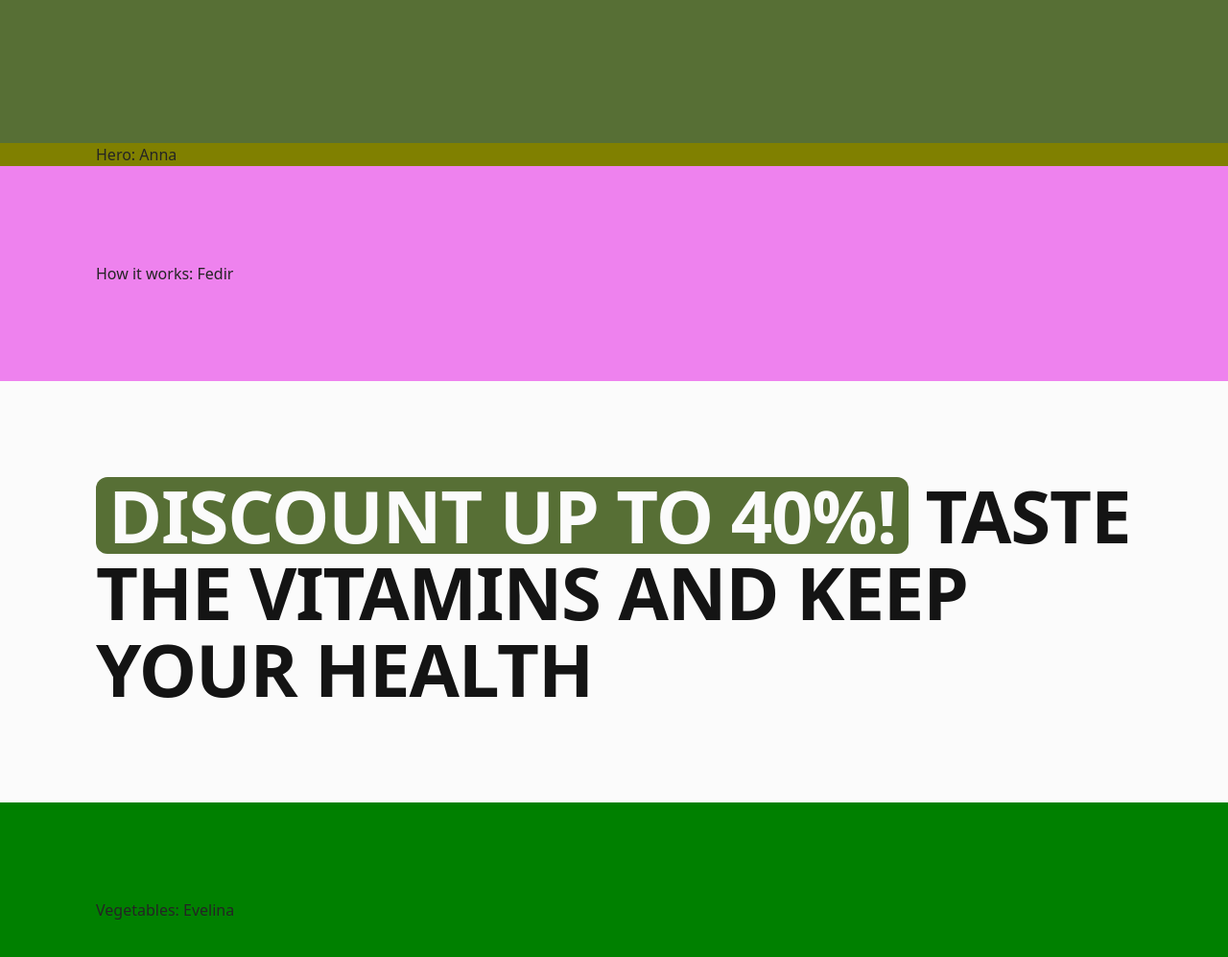
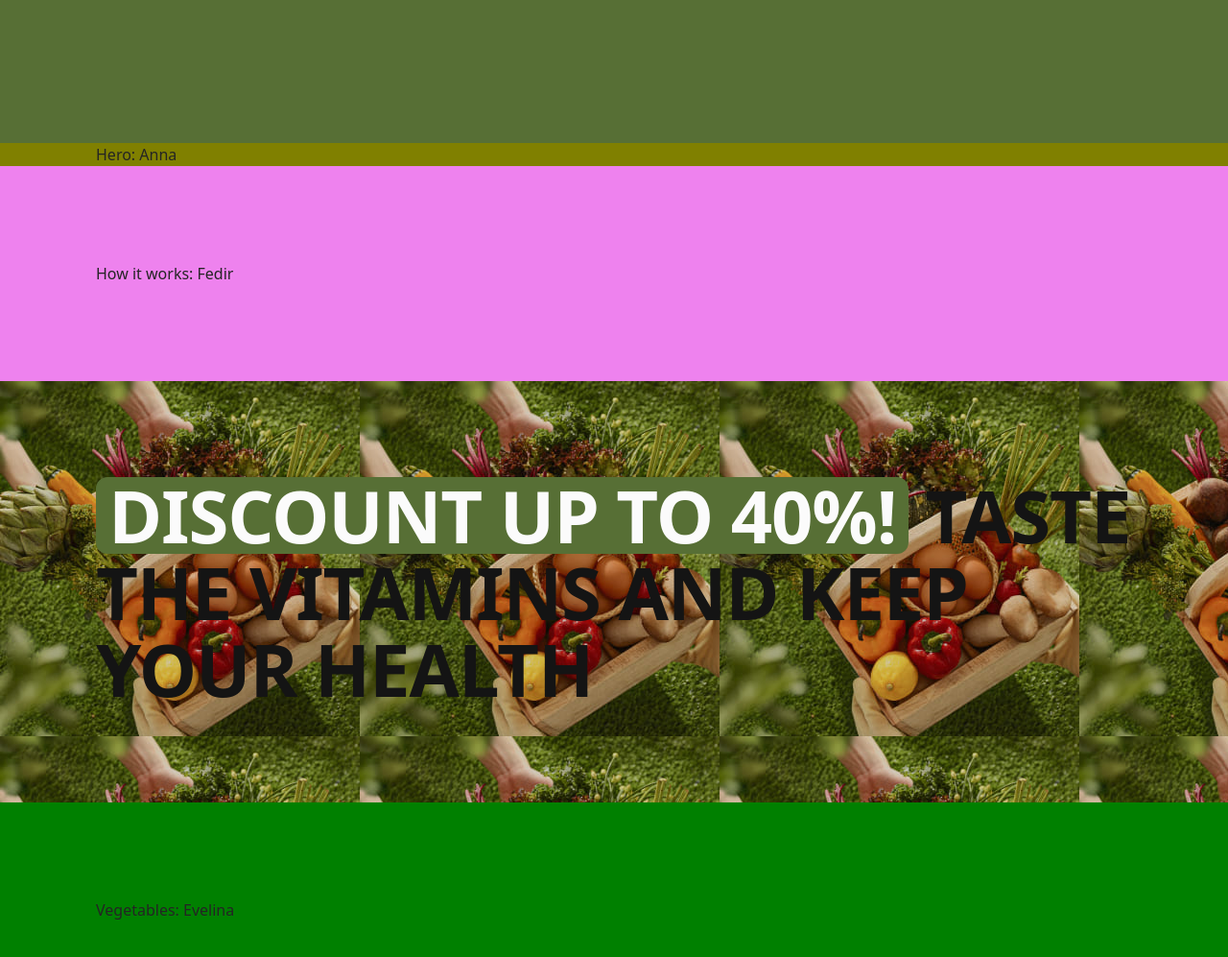
Before and after one commit to cel3ntano/project-vegetables24, a website built with Vite: page src/index.html in a window 1280 px wide. Shown: the part 89-1086 px from the top of the page at 96% size. Built offline with nearby package versions, Linux system fonts and the light colour scheme.

Commit message:
test image path

```diff
--- a/src/css/promo.css
+++ b/src/css/promo.css
@@ -1,5 +1,6 @@
 .promo.section {
   background: #fbfbfb;
+  background: url(../img/hero/hero-mob-1x.jpg);
 }
 
 .promo.section .container {
@@ -68,3 +69,4 @@
     line-height: 1.05;
   }
 }
+/* test image path */
```
